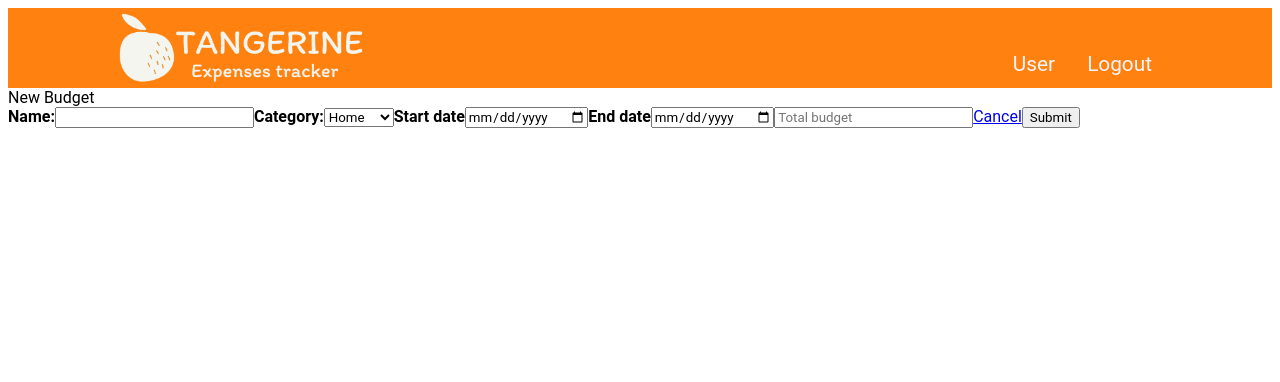
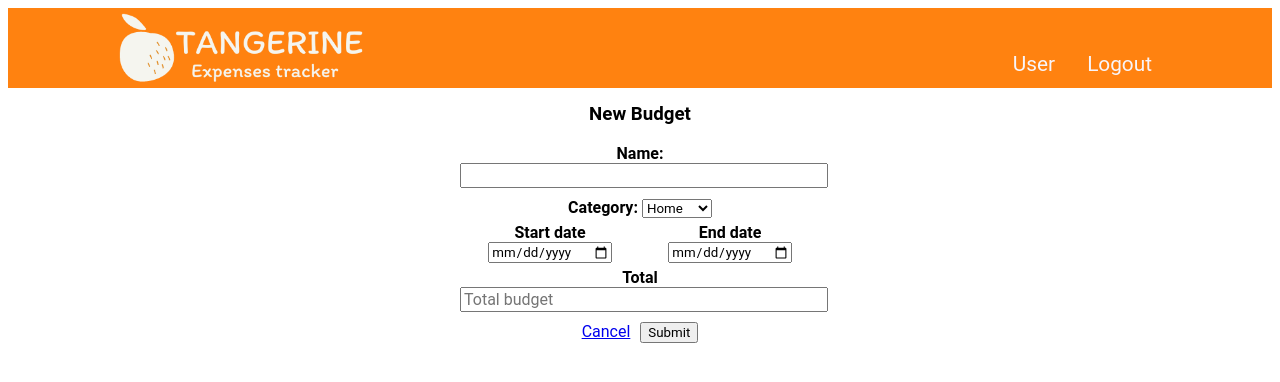
Before and after one commit to davrope/financial-app, a React (Create React App) app in the folder client/: page /create-budget in a window 1280 px wide. Shown: the top 382 px of the page. Built offline with nearby package versions, Linux system fonts and the light colour scheme; no server answers; the HTML template or start-up script is replaced by a standard one.

Commit message:
Create budget style changes

```diff
--- a/client/src/components/FinancialComp/CreateBudget.js
+++ b/client/src/components/FinancialComp/CreateBudget.js
@@ -3,7 +3,7 @@ import * as actions from '../../actions';
 import { useDispatch } from 'react-redux';
 import { useNavigate } from 'react-router-dom';
 import {Link as LinkRouter} from 'react-router-dom';
-
+import style from '../../styles/create-transaction.module.css';
 
 const CreateBudget = () => {
   const dispatch = useDispatch();
@@ -35,39 +35,47 @@ const CreateBudget = () => {
     navigate('/dashboard')
   }
 
-
   return (
-    <div>
-      New Budget
-      <form onSubmit={handleSubmit}>
+    <div className={style.container}>
+       <h3 style={{marginTop:'15px'}}><b>New Budget</b></h3>
+      <form onSubmit={handleSubmit} className={style.formdiv}>
+        <div className={style.row}>
           <label>Name:</label>
-        <input type='text' name = "title" onChange={handleInputChange} />
-
-        <label>Category:</label>
+          <input type='text' className={style.width100} name = "title" onChange={handleInputChange} />
+        </div>
+        <div className={style.row}>
+          <label className={style.label}>Category: </label>
               <select id = "category" name = "category" onChange={handleInputChange}>
                   <option value = "Home">Home</option>
                   <option value = "Food">Food</option>
                   <option value = "Laundry">Laundry</option>
               </select>
+        </div>
+        <div className={style.col50}>
           <label>Start date</label>
           <input type = "date" id = "transaction_date" name = "dateCreated" onChange={handleInputChange}/>
-
+        </div>
+        <div className={style.col50}>
           <label>End date</label>
           <input type = "date" id = "transaction_date_finish" name = "dateFinished" onChange={handleInputChange}/>
-
-        <input type = "number" id= "total_amount" placeholder='Total budget' name='amount' onChange={handleInputChange}/>
-
-
-        <LinkRouter to = '/user'>
+        </div>
+        <label>Total</label>
+        <input className={style.width100} type = "number" id= "total_amount" placeholder='Total budget' name='amount' onChange={handleInputChange}/>
+        <div className='mb-3 form-check' >
+          <LinkRouter className='btn btn-danger' style={{marginRight: '10px'}} to = '/user'>
             Cancel
           </LinkRouter>
 
-        <button type = "submit">
+          <button className='btn btn-primary' type = "submit">
             Submit
           </button>
+        </div>
+
+
       </form>
     </div>
   )
+
 }
 
 export default CreateBudget
--- a/client/src/components/FinancialComp/CreateTransaction.js
+++ b/client/src/components/FinancialComp/CreateTransaction.js
@@ -133,7 +133,7 @@ const CreateTransaction = () => {
             <input className={style.width100} type = "number" id= "total_transaction" placeholder='Total' name='amount' onChange={handleInputType}/>
             <br></br>
             <div className='mb-3 form-check' >
-              <LinkRouter className='btn btn-danger' style={{margiRight: '10px'}}  to = '/user' >
+              <LinkRouter className='btn btn-danger' style={{marginRight: '10px'}}  to = '/user' >
                 Cancel
               </LinkRouter>
 
```
Lines whose indentation alone changed are shown as unchanged.
